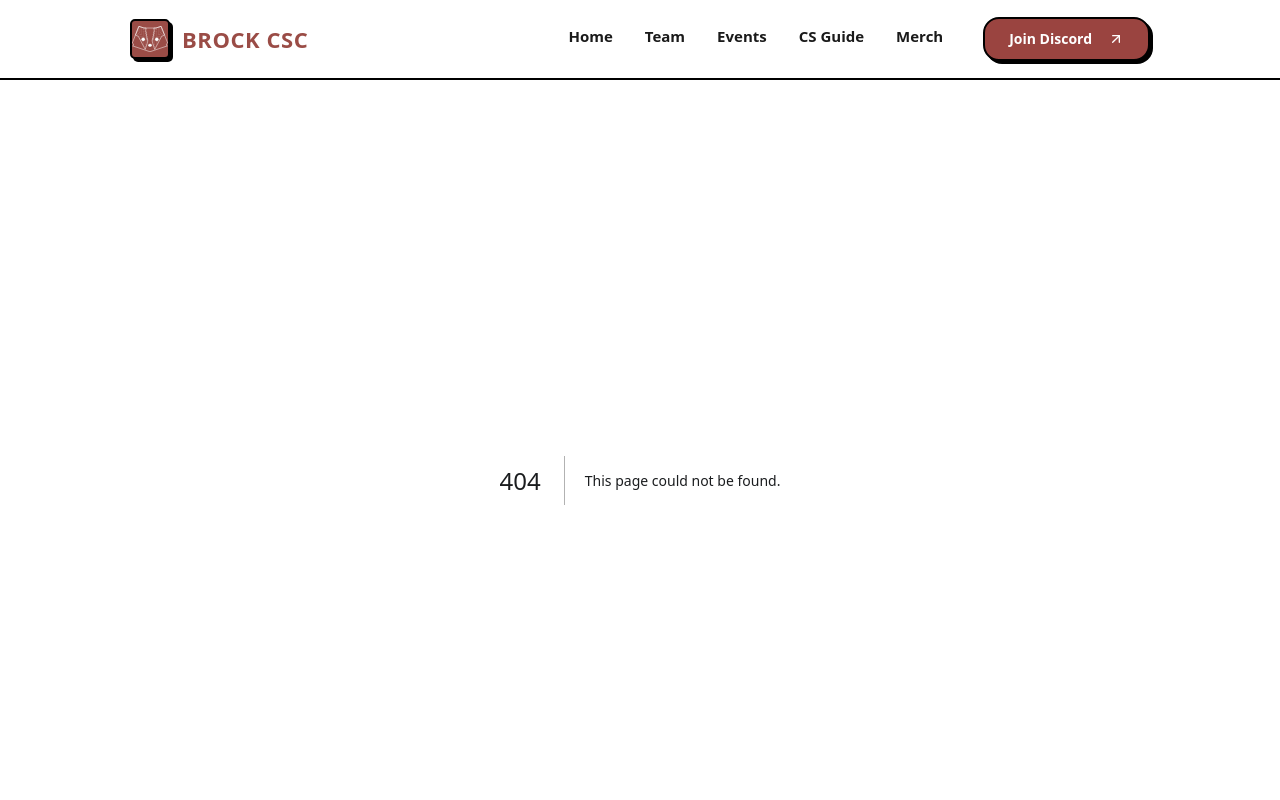
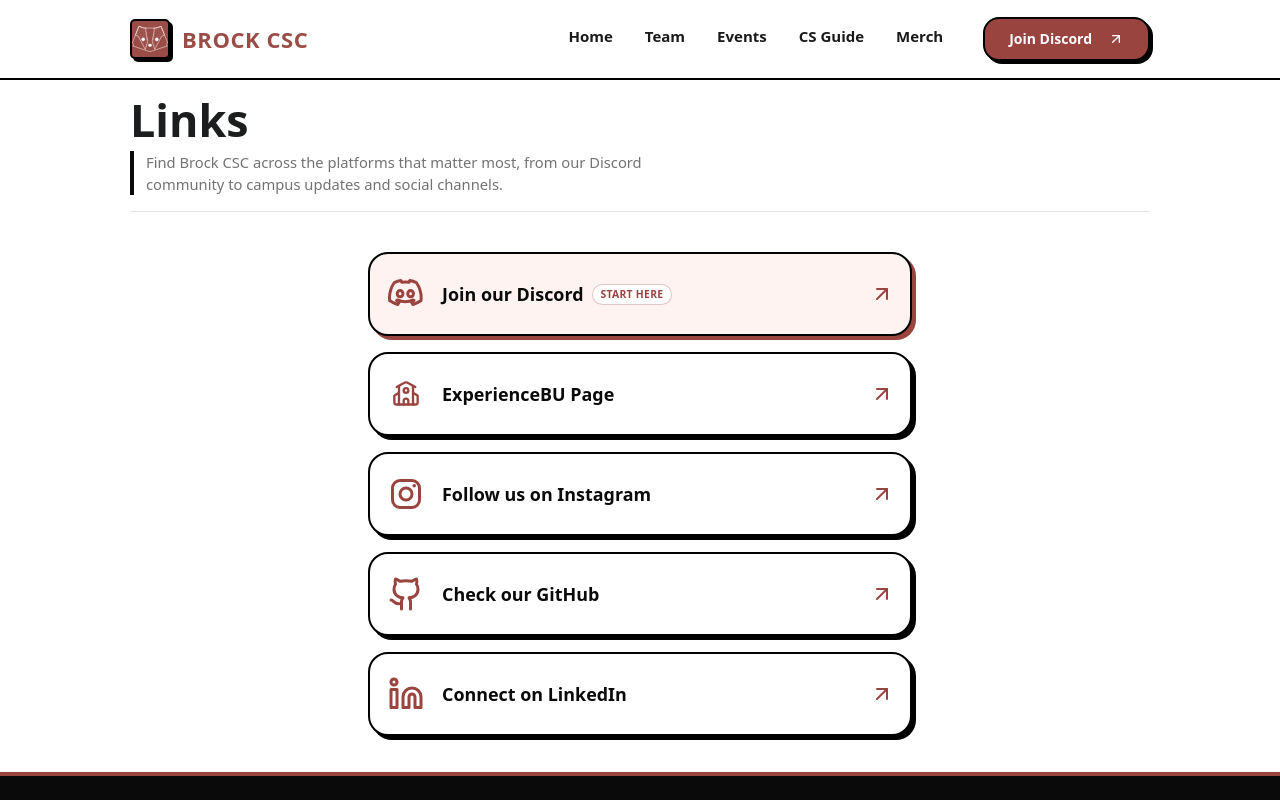
Before and after one commit to BrockCSC/brockcsc.ca, a Next.js app: page /links in a window 1280 px wide. Before the commit this address had no page. Shown: the top 800 px of the page. Built offline with nearby package versions, Linux system fonts and the light colour scheme.

Commit message:
feat: add links page (#38)

```diff
--- a/app/layout.tsx
+++ b/app/layout.tsx
@@ -34,9 +34,9 @@
   return (
     <html lang="en">
       <body
-        className={`${geistSans.variable} ${geistMono.variable} antialiased`}
+        className={`${geistSans.variable} ${geistMono.variable} flex min-h-screen flex-col antialiased`}
       >
-        <div className="min-h-screen bg-background text-[#1b1d1f]">
+        <div className="flex-1 bg-background text-[#1b1d1f]">
           <Navbar />
           <div className="mx-auto w-full max-w-[1060px] px-5">
             <OrderProvider>{children}</OrderProvider>
--- /dev/null
+++ b/app/links/page.tsx
@@ -0,0 +1,137 @@
+import type { Metadata } from "next";
+import type { ReactElement } from "react";
+import Image from "next/image";
+import { ArrowUpRight, School } from "lucide-react";
+import { Button } from "@/components/ui/button";
+import { cn } from "@/lib/utils";
+
+export const metadata: Metadata = {
+  title: "Links",
+  description: "Quick access to BrockCSC's Discord, ExperienceBU, Instagram, and GitHub.",
+};
+
+type QuickLink =
+  | {
+      title: string;
+      href: string;
+      icon: string;
+      iconAlt: string;
+      featured?: boolean;
+      badge?: string;
+    }
+  | {
+      title: string;
+      href: string;
+      kind: "school";
+      featured?: boolean;
+      badge?: string;
+    };
+
+const quickLinks: QuickLink[] = [
+  {
+    title: "Join our Discord",
+    href: "https://discord.gg/qsctEK2",
+    icon: "/icons/discord.svg",
+    iconAlt: "Discord icon",
+    featured: true,
+    badge: "Start here",
+  },
+  {
+    title: "ExperienceBU Page",
+    href: "https://experiencebu.brocku.ca/organization/brockcsc",
+    kind: "school",
+  },
+  {
+    title: "Follow us on Instagram",
+    href: "https://instagram.com/brockcsc",
+    icon: "/icons/instagram.svg",
+    iconAlt: "Instagram icon",
+  },
+  {
+    title: "Check our GitHub",
+    href: "https://github.com/brockcsc",
+    icon: "/icons/github.svg",
+    iconAlt: "GitHub icon",
+  },
+  {
+    title: "Connect on LinkedIn",
+    href: "https://www.linkedin.com/company/brockcsc",
+    icon: "/icons/linkedin.svg",
+    iconAlt: "LinkedIn icon",
+  },
+];
+
+function LinkIcon({
+  link,
+}: {
+  link: QuickLink;
+}): ReactElement {
+  if ("kind" in link) {
+    return <School className="size-7 text-primary" aria-hidden="true" />;
+  }
+
+  return (
+    <Image
+      src={link.icon}
+      alt={link.iconAlt}
+      width={36}
+      height={36}
+      className="size-9 object-contain"
+    />
+  );
+}
+
+export default function LinksPage(): ReactElement {
+  return (
+    <main className="bg-white pb-10">
+      <section className="border-b border-border pt-4 pb-4">
+        <h1 className="m-0 text-[clamp(2.1rem,3.5vw,2.9rem)] font-semibold leading-[1.05]">
+          Links
+        </h1>
+        <p className="section-lead mt-2 max-w-[580px] pl-3 text-[0.92rem]">
+          Find Brock CSC across the platforms that matter most, from our Discord
+          community to campus updates and social channels.
+        </p>
+      </section>
+
+      <div className="mx-auto flex w-full max-w-136 flex-col gap-3 pt-6 sm:gap-4 sm:pt-8 md:pt-10">
+        {quickLinks.map((link) => (
+          <Button
+            key={link.href}
+            asChild
+            variant="outline"
+            className={cn(
+              "h-auto w-full justify-start rounded-[20px] bg-white px-0 py-0 text-left shadow-[4px_4px_0_0_#000] hover:translate-x-[2px] hover:translate-y-[2px] hover:bg-[#fff7f6] hover:shadow-[2px_2px_0_0_#000] active:translate-x-[4px] active:translate-y-[4px] active:shadow-none",
+              link.featured &&
+                "bg-[#fff3f2] shadow-[4px_4px_0_0_#9A4440] hover:bg-[#ffefed] hover:shadow-[2px_2px_0_0_#9A4440]"
+            )}
+          >
+            <a href={link.href} target="_blank" rel="noopener noreferrer">
+              <span className="grid min-h-18 w-full grid-cols-[auto_1fr_auto] items-center gap-3 px-3.5 py-3 sm:min-h-20 sm:gap-4 sm:px-4 sm:py-4">
+                <span className="flex size-9 shrink-0 items-center justify-center sm:size-10">
+                  <LinkIcon link={link} />
+                </span>
+
+                <span className="flex min-w-0 items-center gap-2">
+                  <span className="min-w-0 text-base font-black leading-tight text-foreground sm:text-[1.12rem]">
+                    {link.title}
+                  </span>
+                  {link.badge ? (
+                    <span className="shrink-0 rounded-full border border-primary/30 bg-white px-2 py-0.5 text-[0.65rem] font-bold uppercase tracking-wide text-primary">
+                      {link.badge}
+                    </span>
+                  ) : null}
+                </span>
+
+                <ArrowUpRight
+                  className="size-5 shrink-0 text-primary sm:size-6"
+                  aria-hidden="true"
+                />
+              </span>
+            </a>
+          </Button>
+        ))}
+      </div>
+    </main>
+  );
+}
```
Also changed, not shown: public/icons/discord.svg (added).
